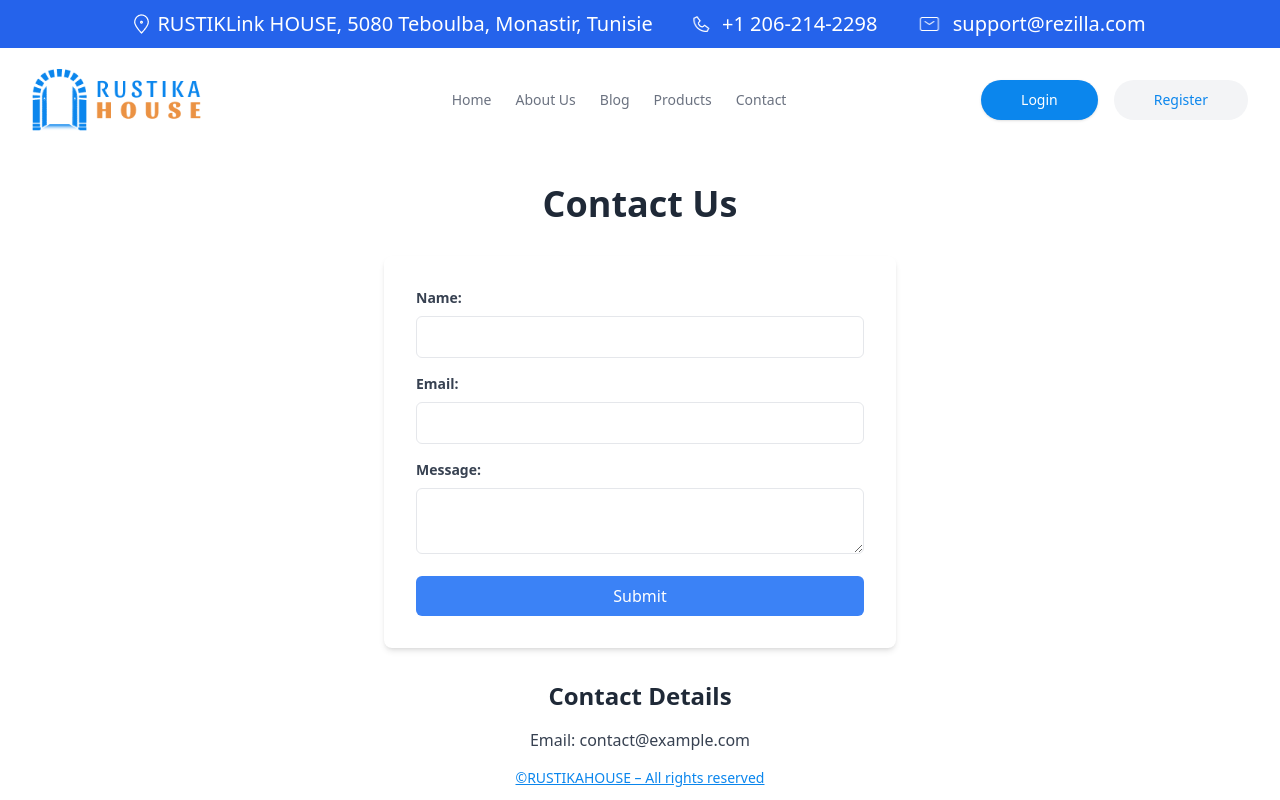
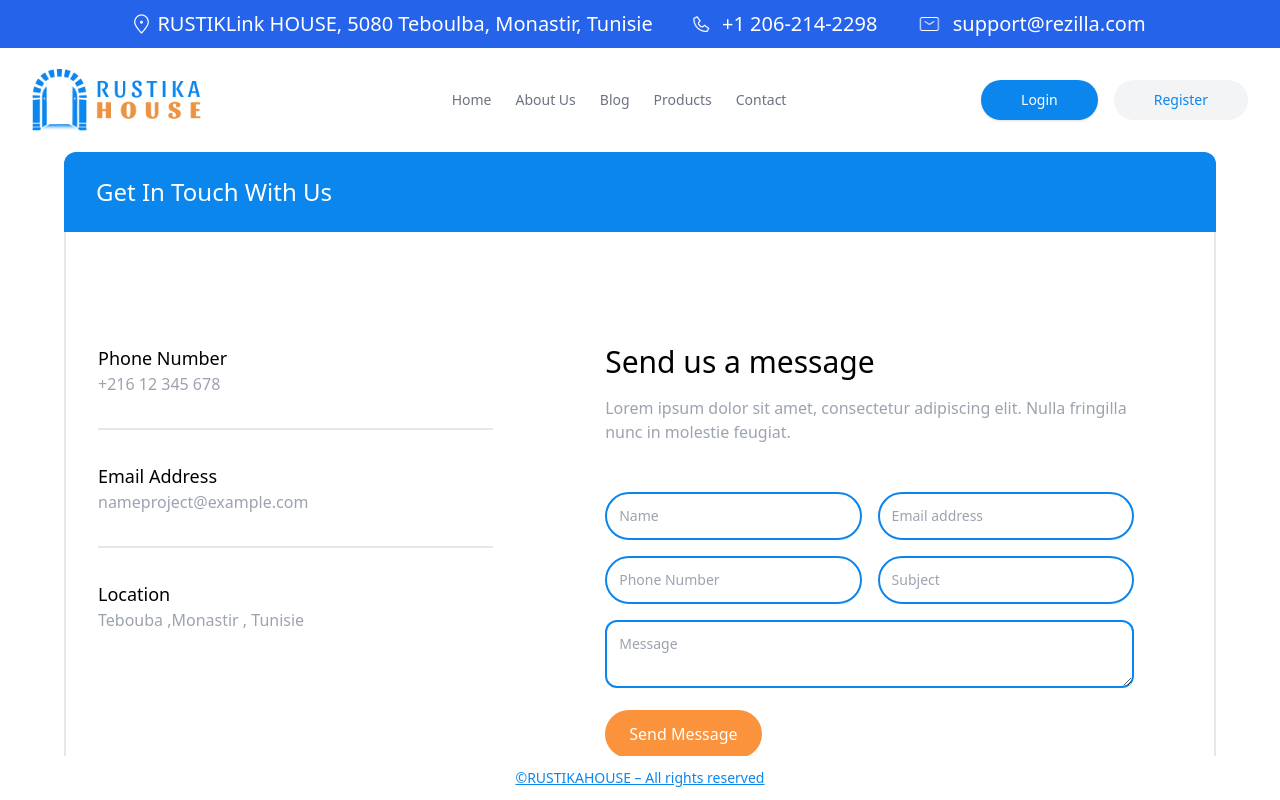
Before and after one commit to Hakimsabkhi/blog-website-Rustic-door-nextjs14approuter, a Next.js app: page /contact in a window 1280 px wide. Shown: the top 800 px of the page. Built offline with nearby package versions, Linux system fonts and the light colour scheme.

Commit message:
Contact Page Created

```diff
--- a/src/app/contact/page.tsx
+++ b/src/app/contact/page.tsx
@@ -15,57 +15,104 @@ const Contact = () => {
   };
 
   return (
-      <div className="container mx-auto p-8">
-        <h1 className="text-4xl font-bold mb-8 text-center text-gray-800">Contact Us</h1>
-        <form onSubmit={handleSubmit} className="max-w-lg mx-auto bg-white p-8 rounded-lg shadow-md">
-          <div className="mb-4">
-            <label className="block text-gray-700 text-sm font-bold mb-2">
-              Name:
-            </label>
+
+
+<section className=" ">
+  <div className=' w-[90%] sm:w-[90%]  mx-auto '>
+  <h1 className=' py-6 pl-0 sm:pl-0 md:pl-8 lg:pl-8 xl:pl-8 text-center sm:text-center md:text-left lg:text-left xl:text-left font-medium text-2xl bg-primary rounded-tr-xl rounded-tl-xl text-white '>
+    Get In Touch With Us</h1>
+  </div>
+  <div className="mx-auto w-[90%] sm:w-[90%]   px-4 py-16 sm:px-6 xl:px-8 border-r-2 border-l-2 border-b-2">
+    <div className="grid grid-cols-1 gap-x-16 gap-y-8 xl:grid-cols-5">
+      <div className="xl:col-span-2 xl:py-12">
+      <div className="border-b-2 pb-8">
+        <h1 className="max-w-xl text-lg">
+         Phone Number </h1>
+         <span className='font-light text-gray-400' >+216 12 345 678</span>
+         </div>
+        <div className="mt-8 border-b-2 pb-8">
+          <a href="#" className="max-w-xl text-lg"> Email Address </a><br />
+          <span className='font-light text-gray-400' >nameproject@example.com</span>
+          </div>
+          <div className="mt-8">
+          <a className="max-w-xl text-lg">Location</a><br />
+          <span className='font-light text-gray-400' >Tebouba ,Monastir , Tunisie</span>
+          </div>
+      </div>
+
+      <div className="rounded-xl xl:col-span-3 xl:p-12">
+        <div className='mb-12'>
+          <h1 className='text-2xl sm:text-2xl md:text-3xl lg:text-3xl xl:text-3xl pb-4'>Send us a message</h1>
+          <p className='font-light text-gray-400 '>Lorem ipsum dolor sit amet, consectetur adipiscing elit. Nulla fringilla nunc in molestie feugiat. </p>
+        </div>
+        <form action="#" className="space-y-4">
+        <div className="grid grid-cols-1 gap-4 sm:grid-cols-2">
+          <div>
+            <label className="sr-only" htmlFor="name">Name</label>
             <input
+              className="w-full rounded-full border-2 border-primary py-3 px-3 text-sm"
+              placeholder="Name"
               type="text"
-              name="name"
-              value={formData.name}
-              onChange={handleChange}
-              required
-              className="w-full px-3 py-2 border rounded-md focus:outline-none focus:ring focus:border-blue-300"
+              id="name"
             />
           </div>
-          <div className="mb-4">
-            <label className="block text-gray-700 text-sm font-bold mb-2">
-              Email:
-            </label>
-            <input
-              type="email"
-              name="email"
-              value={formData.email}
-              onChange={handleChange}
-              required
-              className="w-full px-3 py-2 border rounded-md focus:outline-none focus:ring focus:border-blue-300"
-            />
+            <div>
+              <label className="sr-only" htmlFor="email">Email</label>
+              <input
+                className="w-full rounded-full border-2 border-primary p-3 text-sm"
+                placeholder="Email address"
+                type="email"
+                id="email"
+              />
+            </div>
+
+            <div>
+              <label className="sr-only" htmlFor="phone">Phone</label>
+              <input
+                className="w-full rounded-full border-2 border-primary p-3 text-sm"
+                placeholder="Phone Number"
+                type="tel"
+                id="phone"
+              />
+            </div>
+
+          <div>
+          <div>
+              <label className="sr-only" htmlFor="Subject">Subject</label>
+              <input
+                className="w-full rounded-full border-2 border-primary p-3 text-sm"
+                placeholder="Subject"
+                type="text"
+                id="subject"
+              />
+            </div>
           </div>
-          <div className="mb-4">
-            <label className="block text-gray-700 text-sm font-bold mb-2">
-              Message:
-            </label>
+          </div>
+
+          <div>
+            <label className="sr-only" htmlFor="message">Message</label>
+
             <textarea
-              name="message"
-              value={formData.message}
-              onChange={handleChange}
-              required
-              className="w-full px-3 py-2 border rounded-md focus:outline-none focus:ring focus:border-blue-300"
-            />
+              className="w-full rounded-xl border-2 border-primary p-3 text-sm"
+              placeholder="Message"
+
+              id="message"
+            ></textarea>
           </div>
-          <button type="submit" className="w-full bg-blue-500 text-white py-2 rounded-md hover:bg-blue-600 transition-colors duration-300">
-            Submit
-          </button>
+
+          <div className="mt-4">
+            <button
+              type="submit"
+              className="rounded-full bg-orange-400 px-6  py-3 font-medium text-white sm:w-auto"
+            >
+              Send Message
+            </button>
+          </div>
         </form>
-        <div className="mt-8 text-center">
-          <h2 className="text-2xl font-bold mb-4 text-gray-800">Contact Details</h2>
-          <p className="text-gray-700">Email: contact@example.com</p>
-          <p className="text-gray-700">Social Media Links...</p>
-        </div>
       </div>
+    </div>
+  </div>
+</section>
   );
 };
 
--- a/src/components/Header.tsx
+++ b/src/components/Header.tsx
@@ -59,7 +59,7 @@ const Header: React.FC = () => {
                 <Link className="text-gray-500 transition hover:text-primary" href="/product">Products</Link>
               </li>
               <li>
-                <Link className="text-gray-500 transition hover:text-primary" href="#">Contact</Link>
+                <Link className="text-gray-500 transition hover:text-primary" href="/contact">Contact</Link>
               </li>
             </ul>
           </nav>
@@ -111,7 +111,7 @@ const Header: React.FC = () => {
 
               </li>
               <li>
-                <Link className="text-gray-500 transition hover:text-primary" href="#">Contact</Link>
+                <Link className="text-gray-500 transition hover:text-primary" href="/contact">Contact</Link>
               </li>
               <li>
                 <Link className="rounded-full bg-primary px-8 py-2.5 text-sm font-medium text-white shadow transition hover:bg-primary" href="#">
```
